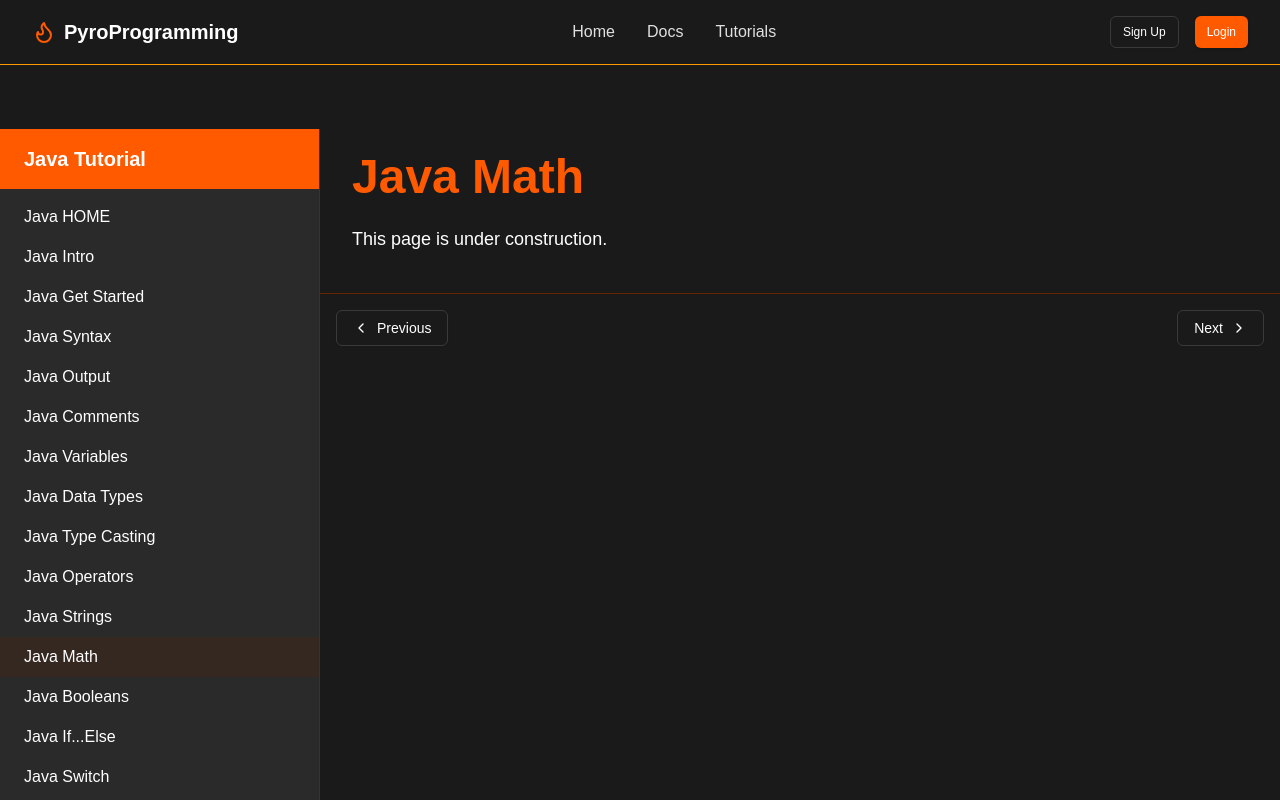
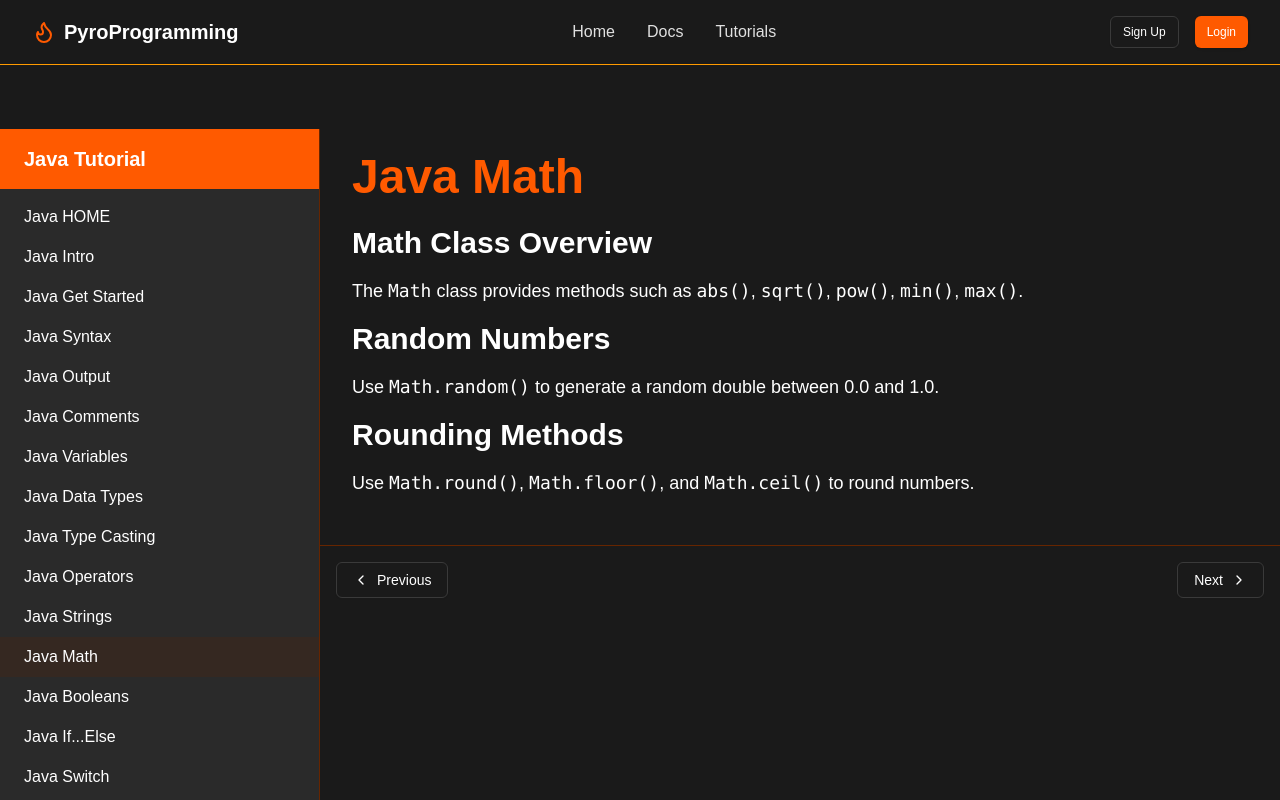
Before and after one commit to 321EZ123/PyroProgramming, a Next.js app: page /tutorials/java/math in a window 1280 px wide. Shown: the top 800 px of the page. Built offline with nearby package versions, Linux system fonts and the light colour scheme.

Commit message:
Update page.tsxCONETENT

```diff
--- a/src/app/tutorials/java/math/page.tsx
+++ b/src/app/tutorials/java/math/page.tsx
@@ -4,7 +4,12 @@ export default function Page() {
   return (
     <div className="max-w-4xl mx-auto">
       <h1 className="text-5xl font-bold mb-6 text-primary">Java Math</h1>
-      <p className="text-lg mb-4">This page is under construction.</p>
+      <h2 className="text-3xl font-semibold mb-4">Math Class Overview</h2>
+      <p className="text-lg mb-4">The <code>Math</code> class provides methods such as <code>abs()</code>, <code>sqrt()</code>, <code>pow()</code>, <code>min()</code>, <code>max()</code>.</p>
+      <h2 className="text-3xl font-semibold mb-4">Random Numbers</h2>
+      <p className="text-lg mb-4">Use <code>Math.random()</code> to generate a random double between 0.0 and 1.0.</p>
+      <h2 className="text-3xl font-semibold mb-4">Rounding Methods</h2>
+      <p className="text-lg mb-6">Use <code>Math.round()</code>, <code>Math.floor()</code>, and <code>Math.ceil()</code> to round numbers.</p>
     </div>
   );
 }
```
